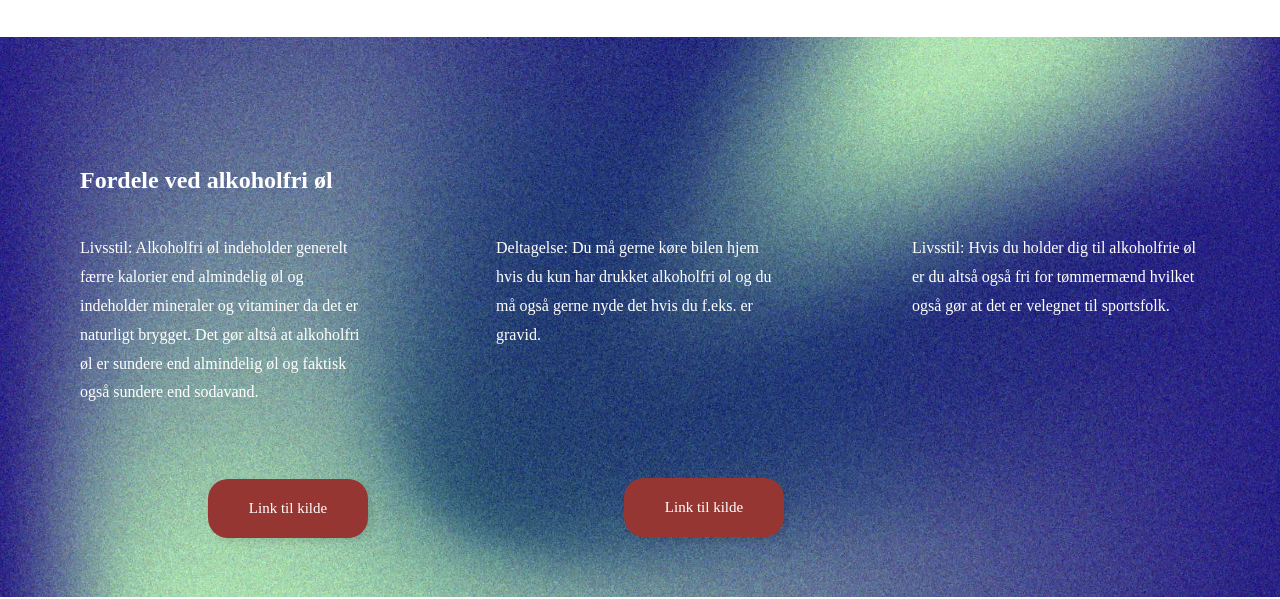
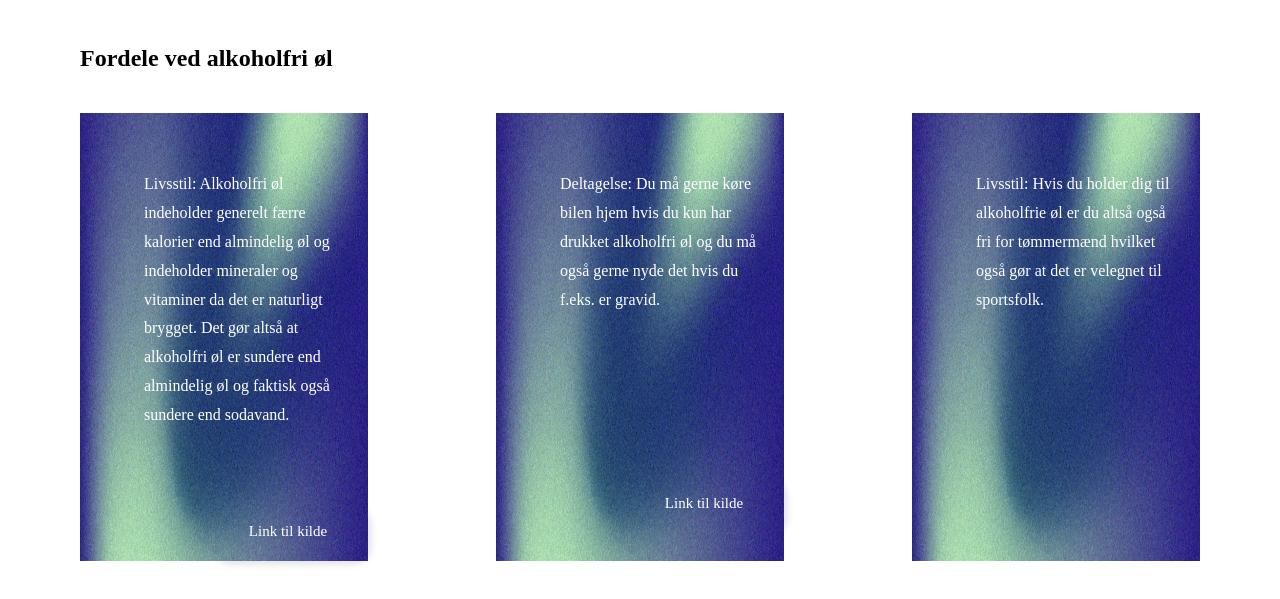
Before and after one commit to Andreaesther/zero-buzz-brew, a plain HTML site: page information.html in a window 1280 px wide. Shown: the part 214-813 px from the top of the page. Drawn offline with Linux system fonts and the light colour scheme; a web font is replaced by a local one.

Commit message:
updated html css

```diff
--- a/css/style.css
+++ b/css/style.css
@@ -415,18 +415,20 @@ h2{
 }
 .baggrundsbillede{
     width: 100%;
-    height: 35rem;
+    height: 28rem;
+    z-index: 0;
 }
 .headline-fordele{
-    color: white;
-    margin: -28rem 0 2rem 5rem;
+    color: black;
+    margin: 1rem 0 2rem 5rem;
 }
 .fordele p{
     color: #ffffff;
-    margin: 0 0 25rem 0;
+    margin: -25rem 0 25rem 4rem;
+    width: 70%;
 }
 .tekst1{
-    margin: 0 8rem 0 5rem;
+    margin: 0rem 8rem 0 5rem;
     width: 40%;
 }
 .tekst2{
@@ -440,9 +442,10 @@ h2{
 .information-button{
     margin: -20.5rem 0 0 8rem;
     max-width: 6rem;
+    z-index: 3;
 }
 .information-button2{
-    margin: -17rem 0 0 8rem;
+    margin: -15rem 0 0 8rem;
     max-width: 6rem;
 }
 
--- a/information.html
+++ b/information.html
@@ -45,21 +45,23 @@
         </header>
         <main>
             <h1 class="headline">Information</h1>
-            <img class="baggrundsbillede" src="img/background-photo.webp" alt="Baggrundsbillede blå og grøn">
             <section>
                     <article>
                         <h2 class="headline-fordele">Fordele ved alkoholfri øl</h2>
                     </article>
                 <section class="fordele">
                     <article class="tekst1">
+                        <img class="baggrundsbillede" src="img/background-photo.webp" alt="Baggrundsbillede blå og grøn">
                         <p>Livsstil: Alkoholfri øl indeholder generelt færre kalorier end almindelig øl og indeholder mineraler og vitaminer da det er naturligt brygget. Det gør altså at alkoholfri øl er sundere end almindelig øl og faktisk også sundere end sodavand.</p>
                         <a class="button information-button" href="https://www.dr.dk/nyheder/kultur/oel-til-loebeturen-eller-morgenmaden-her-er-fem-grunde-til-du-skal-give-alkoholfri" alt="link til kilde" target="blank">Link til kilde</a>
                     </article>
                     <article class="tekst2">
+                        <img class="baggrundsbillede" src="img/background-photo.webp" alt="Baggrundsbillede blå og grøn">
                         <p>Deltagelse: Du må gerne køre bilen hjem hvis du kun har drukket alkoholfri øl og du må også gerne nyde det hvis du f.eks. er gravid.</p>
                         <a class="button information-button2" href="https://www.dr.dk/nyheder/kultur/oel-til-loebeturen-eller-morgenmaden-her-er-fem-grunde-til-du-skal-give-alkoholfri" alt="link til kilde" target="blank">Link til kilde</a>
                     </article>
                     <article class="tekst3">
+                        <img class="baggrundsbillede" src="img/background-photo.webp" alt="Baggrundsbillede blå og grøn">
                         <p>Livsstil: Hvis du holder dig til alkoholfrie øl er du altså også fri for tømmermænd hvilket også gør at det er velegnet til sportsfolk.</p>
                     </article>
                 </section>
```
Also changed, not shown: index.html (+2 -2 lines).
